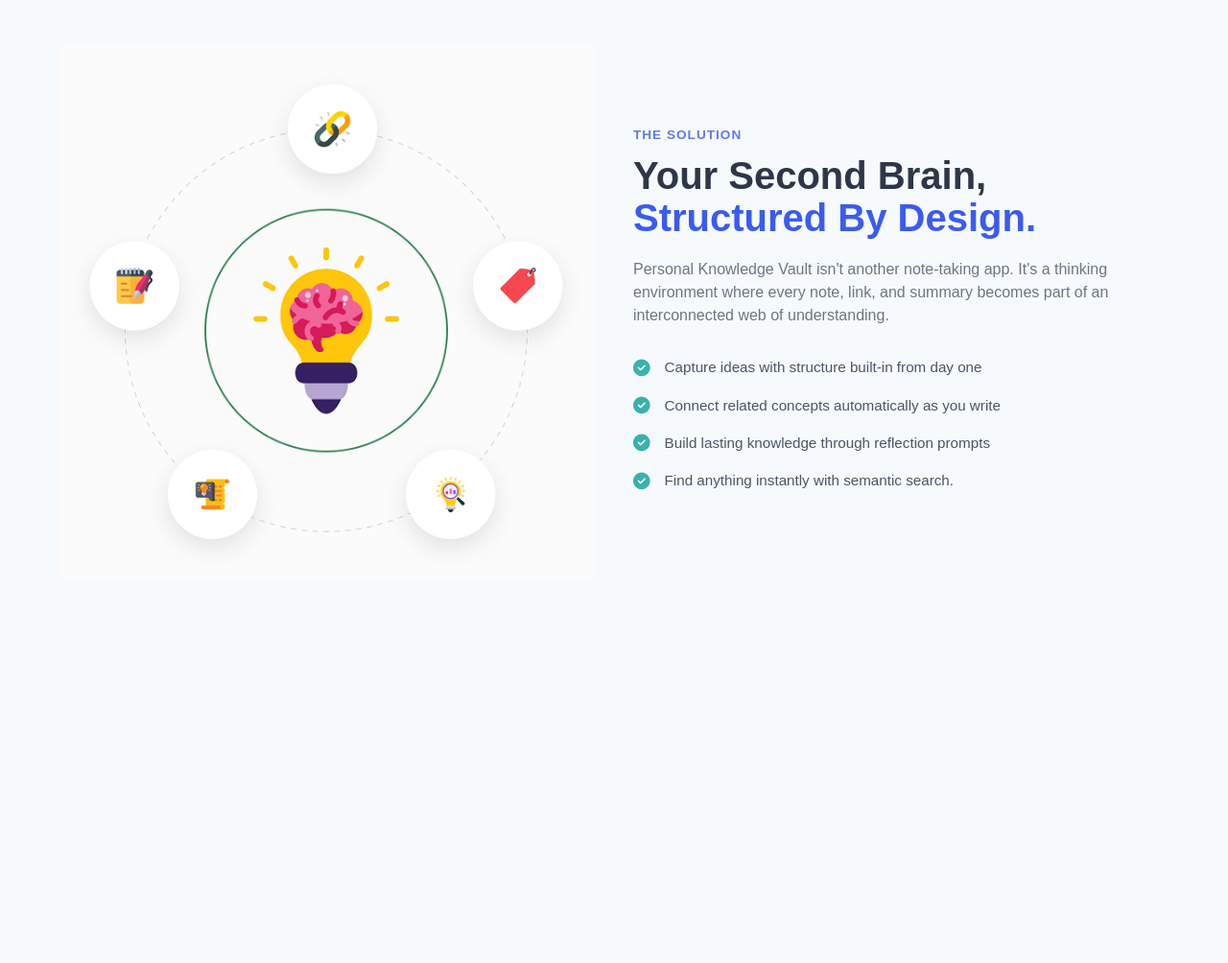
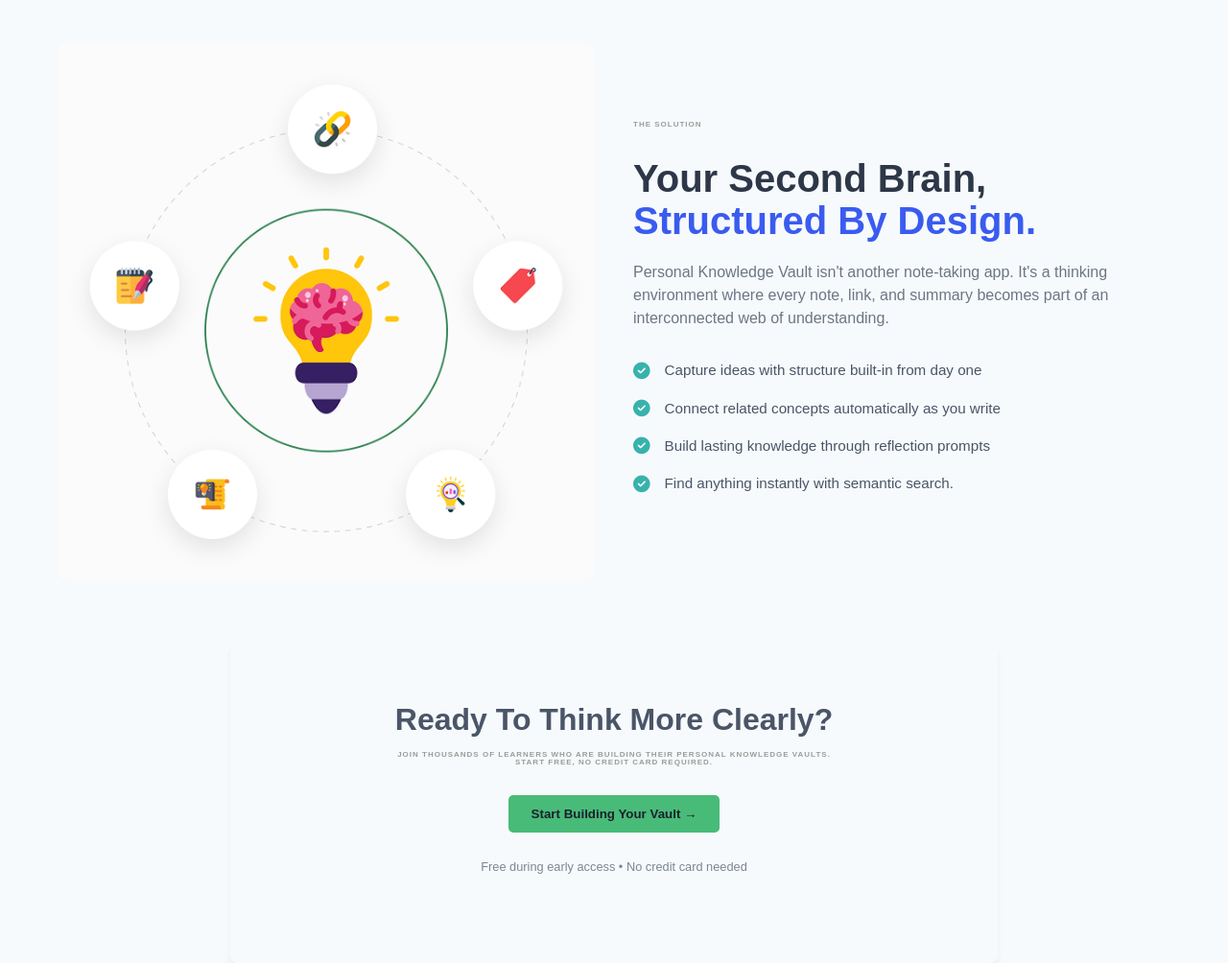
Before and after one commit to estiak-cvc/B13-Assignment-001, a plain HTML site: page index.html in a window 1280 px wide. Shown: the part 1580-2584 px from the top of the page at 96% size. Before the commit the page ends 2253 px from the top, so only its background shows below. Drawn offline with Linux system fonts and the light colour scheme.

Commit message:
Read to think Section Done

```diff
--- a/index.html
+++ b/index.html
@@ -84,7 +84,7 @@
             </div>
         </div>
     </section>
-    <!--Solution Section-->
+    <!--The Solution Section-->
 <section class="solution-section">
         <div class="container">
             <div class="content-wrapper">
@@ -123,6 +123,13 @@
         </div>
     </section>
     <!-- Read to Think Section-->
-
+    <section class="cta-section">
+        <div class="cta-container">
+            <h1 class="main-heading">Ready To Think More Clearly?</h1>
+            <p class="subtitle">Join thousands of learners who are building their personal knowledge vaults.<br>Start free, no credit card required.</p>
+            <button class="button primary">Start Building Your Vault →</button><br><br>
+            <p class="terms-note">Free during early access • No credit card needed</p>
+        </div>
+    </section>
 </body>
 </html>
--- a/styles.css
+++ b/styles.css
@@ -165,18 +165,14 @@ p {
 .button.secondary:hover {
     opacity: 0.8;
 }
+
+
 :root {
     --primary-red: #e53e3e; /* A vibrant red for icons */
     --text-color: #4a5568;
     --heading-color: #2d3748;
     --background-white: #ffffff;
     --card-shadow: 0 4px 6px rgba(0, 0, 0, 0.1);
-}
-
-* {
-    margin: 0;
-    padding: 0;
-    box-sizing: border-box;
 }
 
 body {
@@ -284,19 +280,6 @@ body {
     --background-light: #f7fafc;
 }
 
-* {
-    margin: 0;
-    padding: 0;
-    box-sizing: border-box;
-}
-
-body {
-    font-family: sans-serif;
-    line-height: 1.6;
-    color: var(--text-color);
-    background-color: var(--background-light);
-}
-
 .container {
     max-width: 1200px;
     margin: 0 auto;
@@ -388,3 +371,43 @@ h1 {
         margin-bottom: 20px;
     }
 }
+
+/* Ready to Think More Section */
+
+.cta-container {
+    background-color: var(--card-bg);
+    padding: 60px 20px;
+    border-radius: 8px;
+    box-shadow: 0 4px 6px rgba(0, 0, 0, 0.05);
+    max-width: 800px;
+    text-align: center; /* Centers all inline content */
+    margin: 20px;
+    width: 100%;
+}
+
+.main-heading {
+    color: var(--main-heading-color);
+    font-size: 2rem;
+    font-weight: 700;
+    margin-bottom: 15px;
+}
+
+.subtitle {
+    font-family:sans-serif;
+    font-size: 8px;
+    color: #6b6b6ad2;
+    margin-bottom: 30px;
+    line-height: 1;
+}
+
+
+.terms-note {
+    font-size: 0.8rem;
+    color: var(--text-color);
+    opacity: 0.7;
+
+}
+.cta-container{
+    display: inline-flexbox;
+    margin:0 auto;
+}
```
